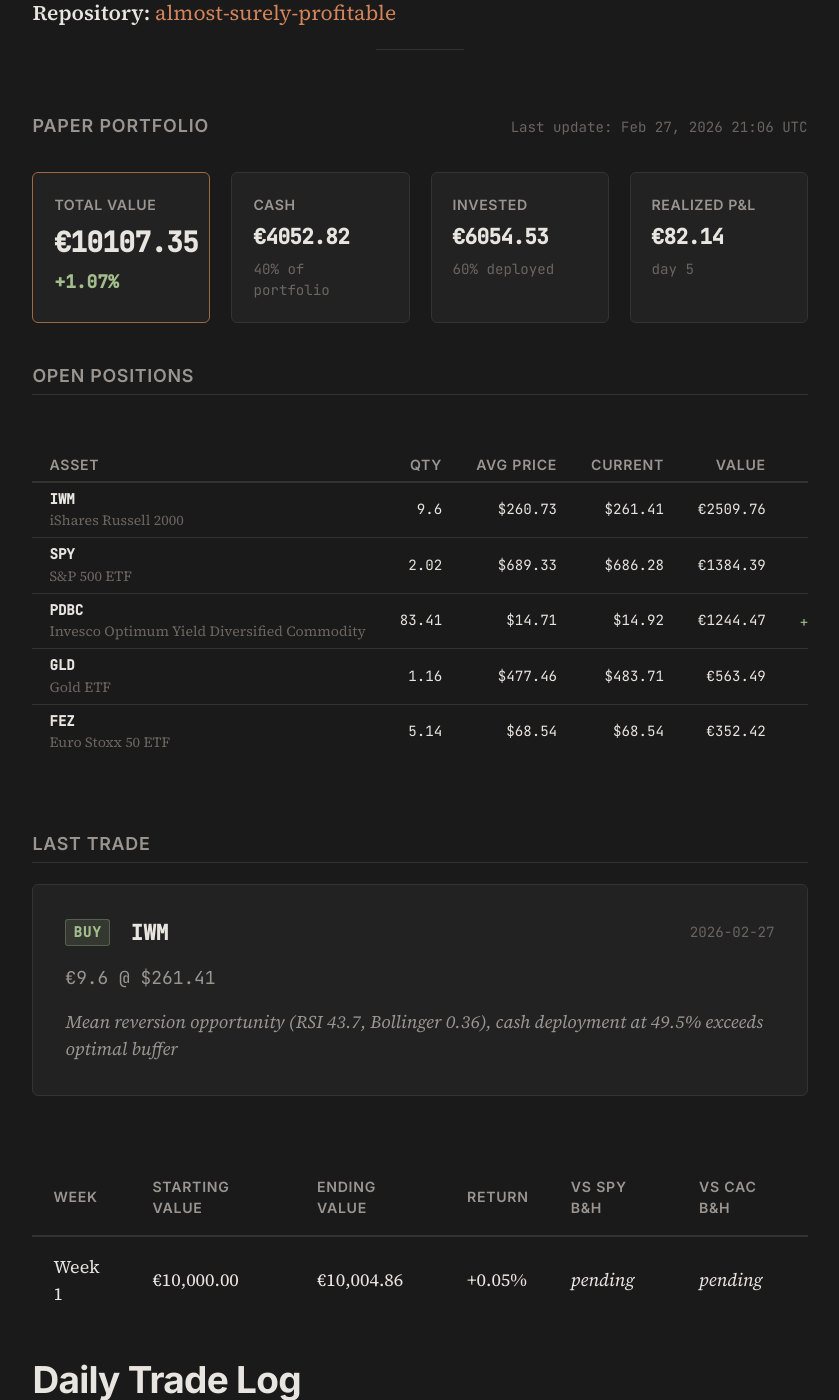
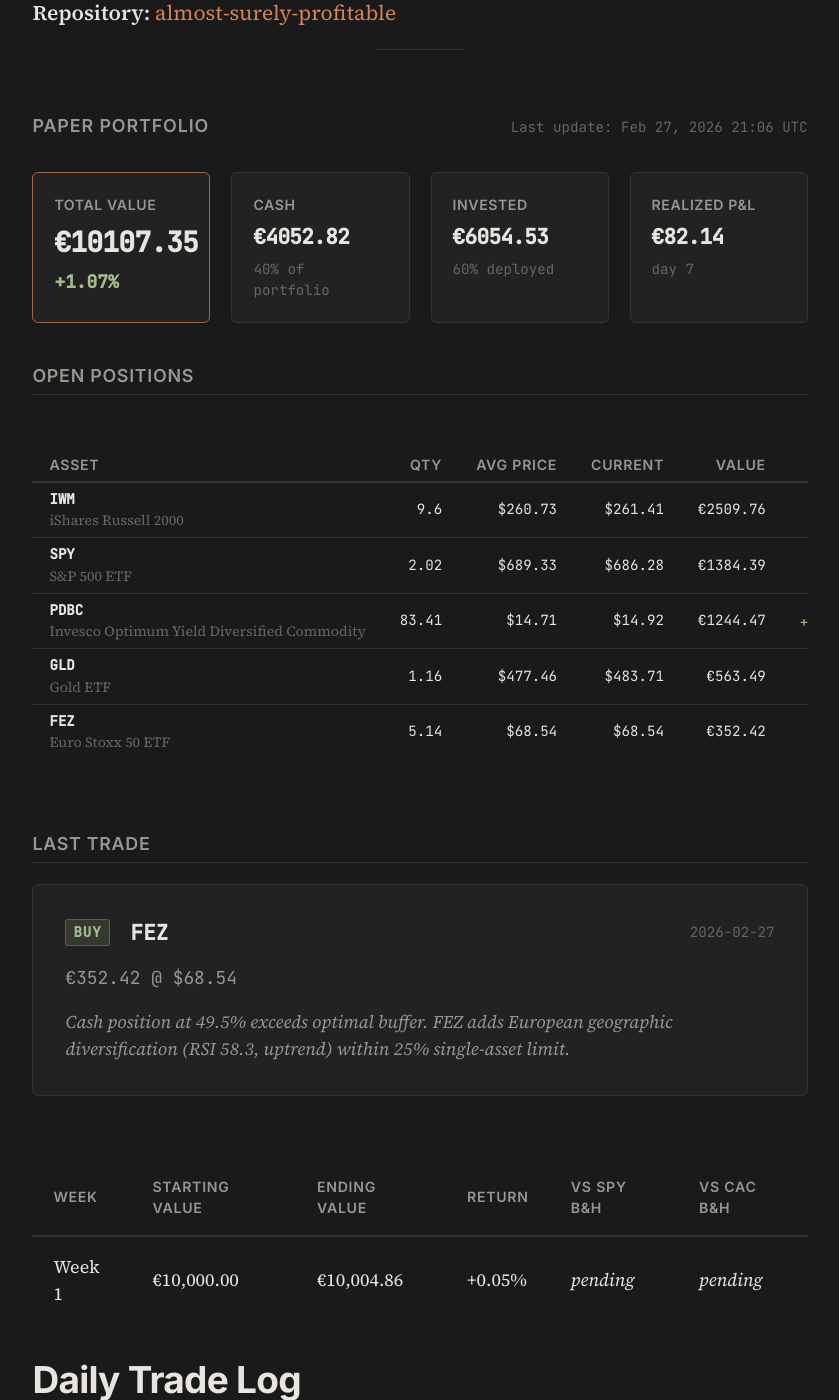
Before and after one commit to Alm0stSurely/alm0stsurely.github.io, a Jekyll site: the page built from trading.md, in a window 1280 px wide and 1400 px high, scrolled down 996 px. Shown: the whole window, without its empty margins (220-1059 px from the left). Built offline with Jekyll 4.4.1, drawn with Linux system fonts in a browser that asks for light colours.

Commit message:
post: 2026-03-01 — The Enclosure of the Digital Commons
- New essay on digital sovereignty and regulatory capture
- Update portfolio dashboard with Feb 27 data

```diff
--- a/_data/portfolio.json
+++ b/_data/portfolio.json
@@ -5,7 +5,7 @@
   "total_value": 10107.35,
   "total_return_pct": 1.07,
   "total_realized_pnl": 82.14,
-  "days_active": 5,
+  "days_active": 7,
   "positions": [
     {
       "ticker": "IWM",
@@ -65,10 +65,10 @@
   ],
   "last_trade": {
     "date": "2026-02-27",
-    "ticker": "IWM",
+    "ticker": "FEZ",
     "action": "buy",
-    "price": 261.41,
-    "amount": 9.60,
-    "reasoning": "Mean reversion opportunity (RSI 43.7, Bollinger 0.36), cash deployment at 49.5% exceeds optimal buffer"
+    "price": 68.54,
+    "amount": 352.42,
+    "reasoning": "Cash position at 49.5% exceeds optimal buffer. FEZ adds European geographic diversification (RSI 58.3, uptrend) within 25% single-asset limit."
   }
 }
```
Also changed, not shown: _posts/2026-03-01-the-enclosure-of-the-digital-commons.md (added, +67 -0 lines).
